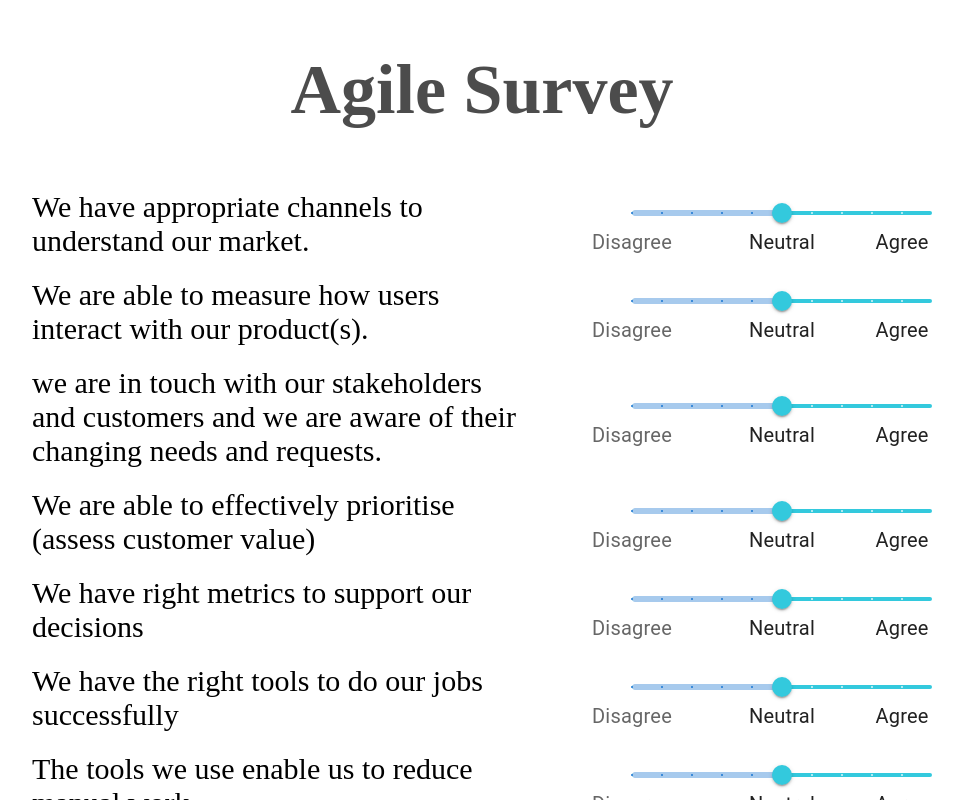
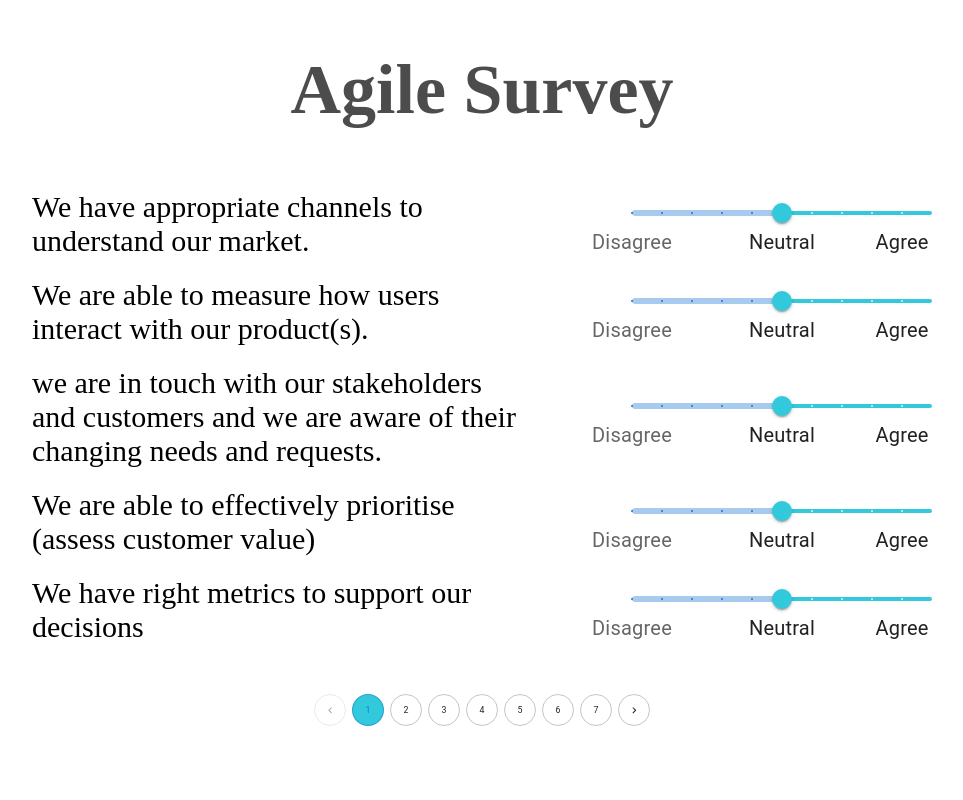
Before and after one commit to jbertan/agile, a Next.js app: page / in a window 1280 px wide. Both pictures are taken after typing "name@example.com" into the empty fields and a click on the button "Submit". Shown: the top 800 px of the page, without its empty margins (158-1121 px from the left). Built offline with nearby package versions, Linux system fonts and the light colour scheme.

Commit message:
pagination added

```diff
--- a/src/pages/index.tsx
+++ b/src/pages/index.tsx
@@ -1,18 +1,22 @@
 import Head from "next/head";
 import { Inter } from "next/font/google";
-import RadarComponent from "@/components/radar";
 import StatementComponent from "@/components/statement";
 import MailComponent from "@/components/mail";
 import { datas, _categories } from "@/helper/database";
 import { useState, useReducer } from "react";
 import { reducerFunctions, initialReducers } from "@/helper/reducer";
 import RadarContainer from "@/components/radarcontainer";
+import Pagination from "@mui/material/Pagination";
+import Stack from "@mui/material/Stack";
+
 const inter = Inter({ subsets: ["latin"] });
 
 export default function Home() {
   const [result, setResult] = useState<boolean>(false);
   const [mail, setMail] = useState<string>("");
   const [tasks, dispatch] = useReducer(reducerFunctions, initialReducers);
+  const [page, setPage] = useState<number>(1);
+
   const [resultArray, setResultArray] = useState<
     {
       categories: _categories;
@@ -31,6 +35,28 @@ export default function Home() {
   const submitHandler = (e: string) => {
     setMail(e);
   };
+  const renderItems = () => {
+    const pageByItems = 5;
+    const renderItems = [];
+    const start = pageByItems * (page - 1);
+    const end = start + pageByItems;
+    const items = datas.map((data, i) => (
+      <StatementComponent
+        key={data.id}
+        statement={data.statement}
+        setResultArray={setResultArray}
+        indexArray={i}
+        resultArray={resultArray}
+        categories={data.categories}
+        dispatch={dispatch}
+        tasks={tasks}
+      />
+    ));
+    for (let i = start; i < end; i++) {
+      renderItems.push(items[i]);
+    }
+    return renderItems;
+  };
   console.log(tasks);
   return (
     <>
@@ -47,24 +73,21 @@ export default function Home() {
         ) : mail ? (
           <>
             <h1 className="header">Agile Survey</h1>
-            {/* <div className="radarsize">
-          <RadarComponent />
-        </div> */}
-            {datas.map((data, i) => (
-              <StatementComponent
-                key={data.id}
-                statement={data.statement}
-                setResultArray={setResultArray}
-                indexArray={i}
-                resultArray={resultArray}
-                categories={data.categories}
-                dispatch={dispatch}
-                tasks={tasks}
-              />
-            ))}
-            <button onClick={resultHandler} className="button right">
-              Result &rArr;
-            </button>
+            {renderItems()}
+            {page === 7 && (
+              <button onClick={resultHandler} className="button right">
+                Result &rArr;
+              </button>
+            )}
+
+            <Pagination
+              className="top-margin"
+              count={Math.ceil(35 / 5)}
+              page={page}
+              color="primary"
+              onChange={(event, value) => setPage(value)}
+              variant="outlined"
+            />
           </>
         ) : (
           <MailComponent setMail={submitHandler} dispatch={dispatch} />
--- a/src/styles/sass/base/_utilities.scss
+++ b/src/styles/sass/base/_utilities.scss
@@ -4,6 +4,10 @@
 }
 
 .right {
+  align-self: center;
+  margin: 4rem 0;
+}
+.top-margin {
   align-self: center;
   margin: 4rem 0;
 }
@@ -28,6 +32,11 @@
   }
 }
 
+//pagination selected
+.Mui-selected {
+  background-color: $primary-alert-color !important;
+}
+
 .button {
   padding: 1.5rem 2.5rem;
   font-size: 2.5rem;
--- a/src/styles/sass/pages/_home.scss
+++ b/src/styles/sass/pages/_home.scss
@@ -3,4 +3,7 @@
   flex-direction: column;
   justify-content: center;
   align-items: center;
+  /* :not(:last-child) {
+    margin-bottom: 2rem;
+  } */
 }
```
